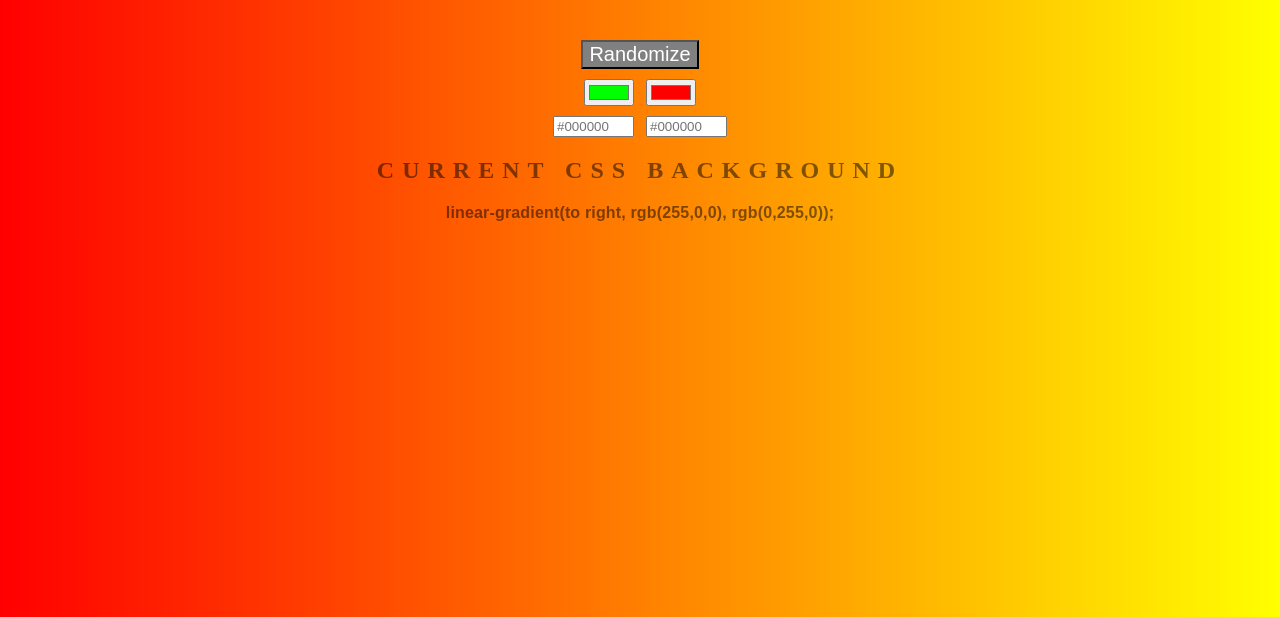
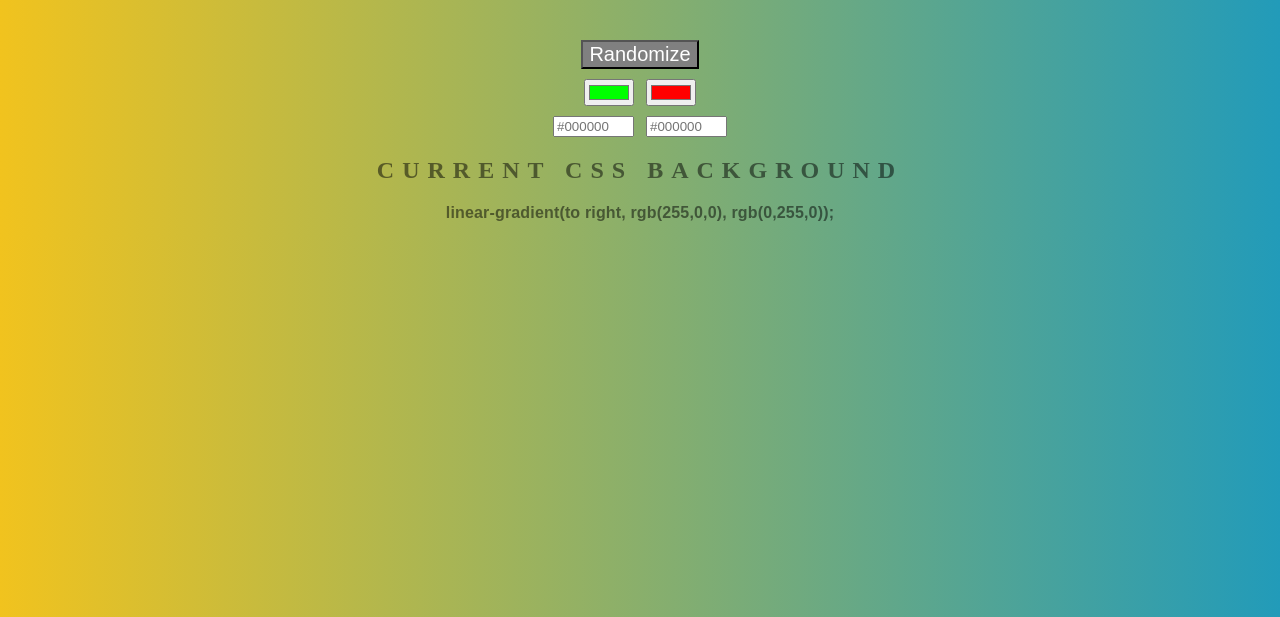
Before and after one commit to malkavianleon/BackgroundGenerator, a website: page index.html in a window 1280 px wide. Shown: the part 183-800 px from the top of the page. Drawn offline with Linux system fonts and the light colour scheme.

Commit message:
Update style.css

```diff
--- a/style.css
+++ b/style.css
@@ -5,7 +5,7 @@ body {
     text-transform: uppercase;
     letter-spacing: .5em;
     top: 15%;
-	background: linear-gradient(to right, red , yellow); /* Standard syntax */
+	background: linear-gradient(to right, rgb(241, 195, 30), rgb(34, 155, 185)); /* Standard syntax */
 }
 
 h1 {
```
